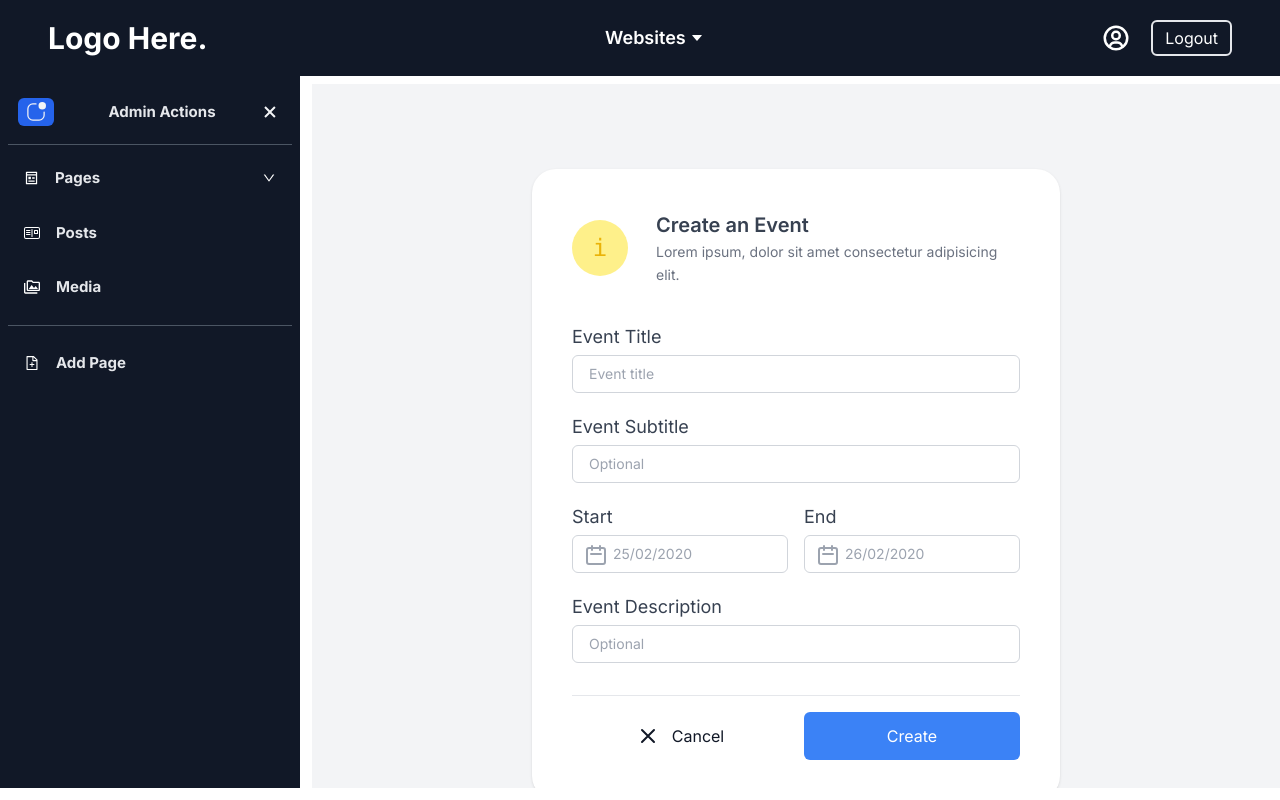
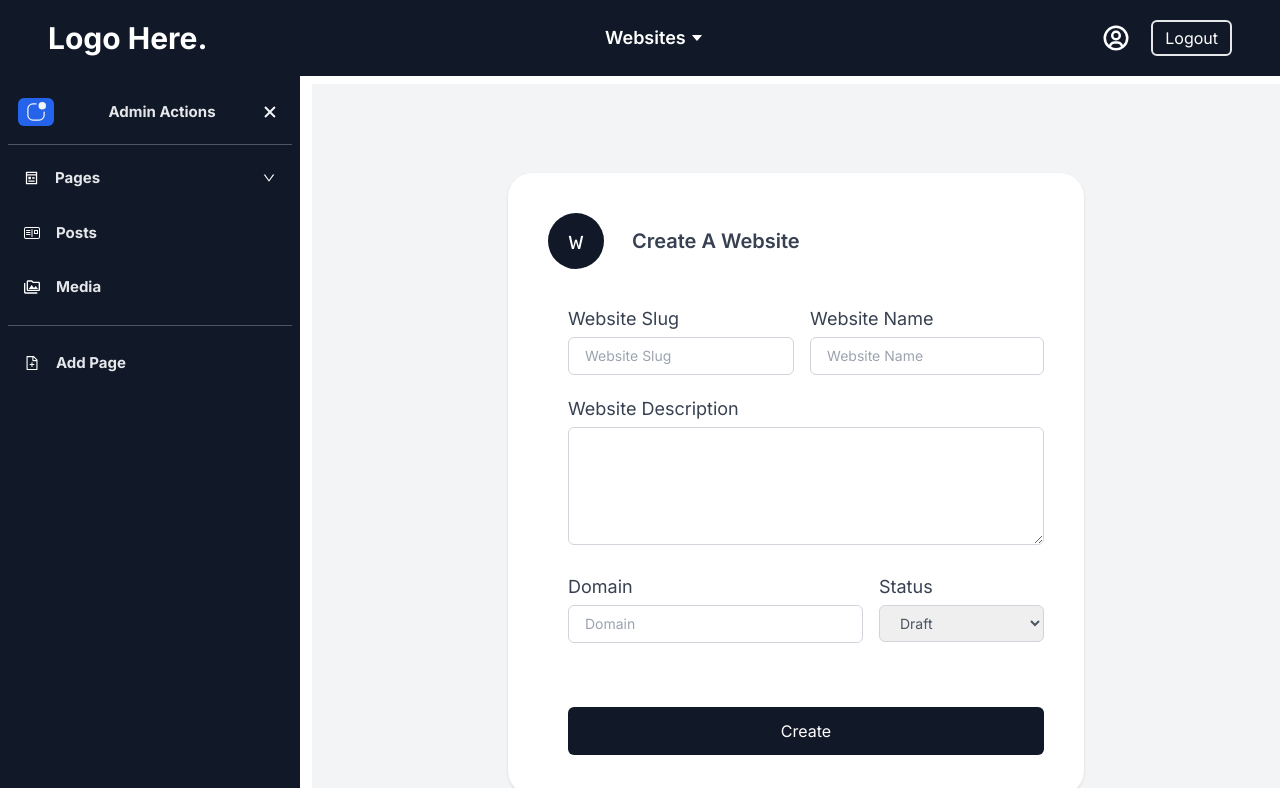
Before and after one commit to roshanreacts/mercury-cms-v1, a Next.js app: page /admin/addwebsite in a window 1280 px wide. Built offline with nearby package versions, Linux system fonts and the light colour scheme.

Commit message:
addpage changes

```diff
--- a/src/container/addWebsite/index.jsx
+++ b/src/container/addWebsite/index.jsx
@@ -1,58 +1,74 @@
-import React from 'react';
+import React from "react";
 
 const AddWebsite = () => {
   return (
-    <div className="min-h-screen bg-gray-100 py-6 flex flex-col justify-center sm:py-12">
-      <div className="relative py-3 sm:max-w-xl sm:mx-auto">
+    <div className="min-h-screen min-w-full bg-gray-100 py-6 flex flex-col justify-center sm:py-12">
+      <div className="relative py-3 md:max-w-xl sm:mx-auto">
         <div className="relative px-4 py-10 bg-white mx-8 md:mx-0 shadow rounded-3xl sm:p-10">
-          <div className="max-w-md mx-auto">
+          <div className="max-w-lg mx-auto space-x-5">
             <div className="flex items-center space-x-5">
-              <div className="h-14 w-14 bg-yellow-200 rounded-full flex flex-shrink-0 justify-center items-center text-yellow-500 text-2xl font-mono">i</div>
-              <div className="block pl-2 font-semibold text-xl self-start text-gray-700">
-                <h2 className="leading-relaxed">Create an Event</h2>
-                <p className="text-sm text-gray-500 font-normal leading-relaxed">Lorem ipsum, dolor sit amet consectetur adipisicing elit.</p>
+              <div className="h-14 w-14 bg-gray-900 rounded-full flex flex-shrink-0 justify-center items-center text-white text-2xl font-mono">
+                w
+              </div>
+              <div className="block pl-2 font-semibold text-xl text-gray-700">
+                <h2 className="leading-relaxed">Create A Website</h2>
               </div>
             </div>
-            <div className="divide-y divide-gray-200">
-              <div className="py-8 text-base leading-6 space-y-4 text-gray-700 sm:text-lg sm:leading-7">
-                <div className="flex flex-col">
-                  <label className="leading-loose">Event Title</label>
-                  <input type="text" className="px-4 py-2 border focus:ring-gray-500 focus:border-gray-900 w-full sm:text-sm border-gray-300 rounded-md focus:outline-none text-gray-600" placeholder="Event title" />
-                </div>
-                <div className="flex flex-col">
-                  <label className="leading-loose">Event Subtitle</label>
-                  <input type="text" className="px-4 py-2 border focus:ring-gray-500 focus:border-gray-900 w-full sm:text-sm border-gray-300 rounded-md focus:outline-none text-gray-600" placeholder="Optional" />
-                </div>
-                <div className="flex items-center space-x-4">
-                  <div className="flex flex-col">
-                    <label className="leading-loose">Start</label>
-                    <div className="relative focus-within:text-gray-600 text-gray-400">
-                      <input type="text" className="pr-4 pl-10 py-2 border focus:ring-gray-500 focus:border-gray-900 w-full sm:text-sm border-gray-300 rounded-md focus:outline-none text-gray-600" placeholder="25/02/2020" />
-                      <div className="absolute left-3 top-2">
-                        <svg className="w-6 h-6" fill="none" stroke="currentColor" viewBox="0 0 24 24" xmlns="http://www.w3.org/2000/svg"><path strokeLinecap="round" strokeLinejoin="round" strokeWidth="2" d="M8 7V3m8 4V3m-9 8h10M5 21h14a2 2 0 002-2V7a2 2 0 00-2-2H5a2 2 0 00-2 2v12a2 2 0 002 2z"></path></svg>
-                      </div>
-                    </div>
+            <div className="flex flex-col gap-4">
+              <div className="py-8 text-base leading-6 space-y-4 text-gray-700 sm:text-lg sm:leading-7 gap-4">
+                <div className="flex gap-4">
+                  <div className="">
+                    <label className="leading-loose"> Website Slug</label>
+                    <input
+                      type="text"
+                      className="px-4 py-2 border focus:ring-gray-500 focus:border-gray-900 w-full sm:text-sm border-gray-300 rounded-md focus:outline-none text-gray-600"
+                      placeholder="Website Slug"
+                    />
                   </div>
-                  <div className="flex flex-col">
-                    <label className="leading-loose">End</label>
-                    <div className="relative focus-within:text-gray-600 text-gray-400">
-                      <input type="text" className="pr-4 pl-10 py-2 border focus:ring-gray-500 focus:border-gray-900 w-full sm:text-sm border-gray-300 rounded-md focus:outline-none text-gray-600" placeholder="26/02/2020" />
-                      <div className="absolute left-3 top-2">
-                        <svg className="w-6 h-6" fill="none" stroke="currentColor" viewBox="0 0 24 24" xmlns="http://www.w3.org/2000/svg"><path strokeLinecap="round" strokeLinejoin="round" strokeWidth="2" d="M8 7V3m8 4V3m-9 8h10M5 21h14a2 2 0 002-2V7a2 2 0 00-2-2H5a2 2 0 00-2 2v12a2 2 0 002 2z"></path></svg>
-                      </div>
-                    </div>
+                  <div>
+                    <label className="leading-loose"> Website Name</label>
+                    <input
+                      type="text"
+                      className="px-4 py-2 border focus:ring-gray-500 focus:border-gray-900 w-full sm:text-sm border-gray-300 rounded-md focus:outline-none text-gray-600"
+                      placeholder="Website Name"
+                    />
                   </div>
                 </div>
-                <div className="flex flex-col">
-                  <label className="leading-loose">Event Description</label>
-                  <input type="text" className="px-4 py-2 border focus:ring-gray-500 focus:border-gray-900 w-full sm:text-sm border-gray-300 rounded-md focus:outline-none text-gray-600" placeholder="Optional" />
+                <div className="">
+                  <label className="leading-loose">Website Description</label>
+                  <textarea
+                    className='px-4 py-2 border focus:ring-gray-500 focus:border-gray-900 w-full sm:text-sm border-gray-300 rounded-md focus:outline-none text-gray-600" placeholder="Description"'
+                    name="Description"
+                    id=""
+                    cols="20"
+                    rows="5"
+                  ></textarea>
+                </div>
+
+                <div className="flex gap-4">
+                  <div className="">
+                    <label className="leading-loose">Domain</label>
+                    <input
+                      type="text"
+                      className="px-4 py-2 border focus:ring-gray-500 focus:border-gray-900 w-full sm:text-sm border-gray-300 rounded-md focus:outline-none text-gray-600"
+                      placeholder="Domain"
+                    />
+                  </div>
+                  <div className="">
+                    <label className="leading-loose">Status</label>
+                    <select
+                      className="px-4 py-2 border focus:ring-gray-500 focus:border-gray-900 w-full sm:text-sm border-gray-300 rounded-md focus:outline-none text-gray-600"
+                    >
+                      <option value="draft">Draft</option>
+                      <option value="published">Published</option>
+                    </select>
+                  </div>
                 </div>
               </div>
               <div className="pt-4 flex items-center space-x-4">
-                <button className="flex justify-center items-center w-full text-gray-900 px-4 py-3 rounded-md focus:outline-none">
-                  <svg className="w-6 h-6 mr-3" fill="none" stroke="currentColor" viewBox="0 0 24 24" xmlns="http://www.w3.org/2000/svg"><path strokeLinecap="round" strokeLinejoin="round" strokeWidth="2" d="M6 18L18 6M6 6l12 12"></path></svg> Cancel
+                <button className="bg-gray-900 flex justify-center items-center w-full text-white px-4 py-3 rounded-md focus:outline-none">
+                  Create
                 </button>
-                <button className="bg-blue-500 flex justify-center items-center w-full text-white px-4 py-3 rounded-md focus:outline-none">Create</button>
               </div>
             </div>
           </div>
```
